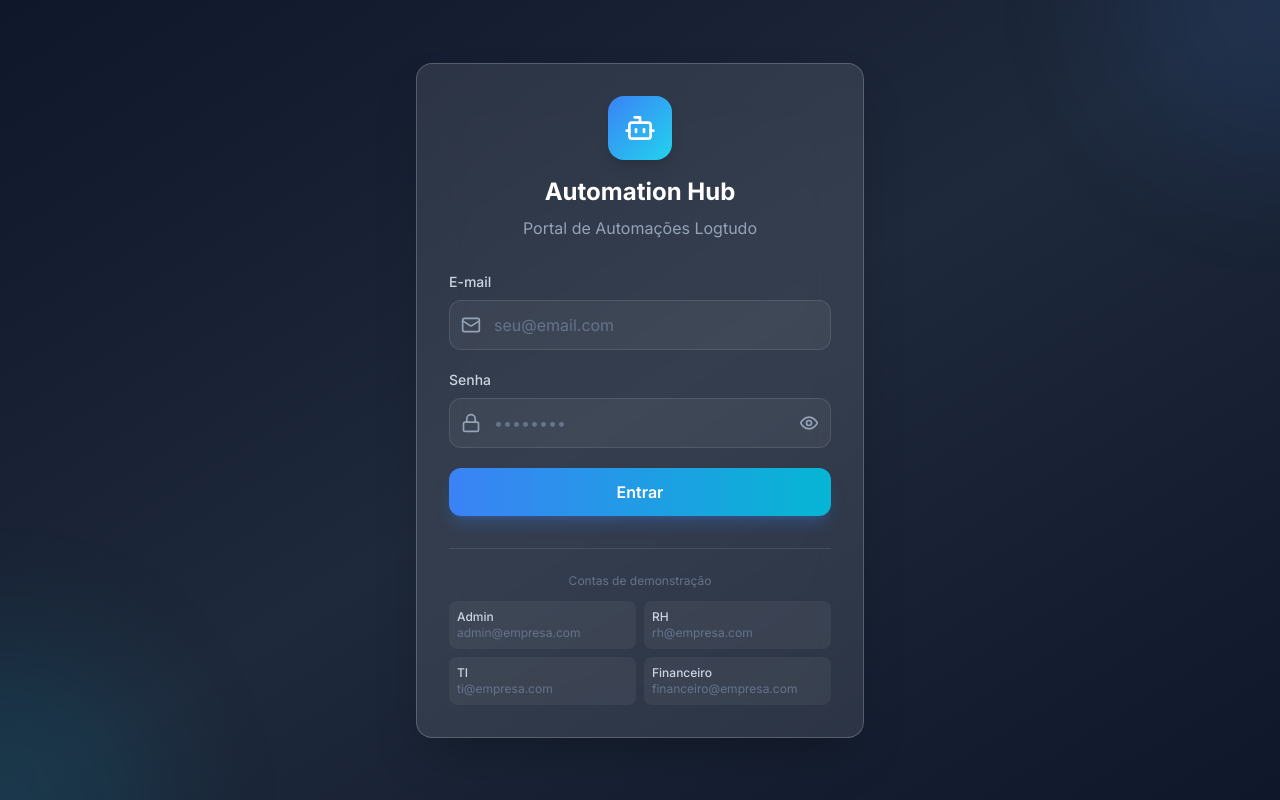
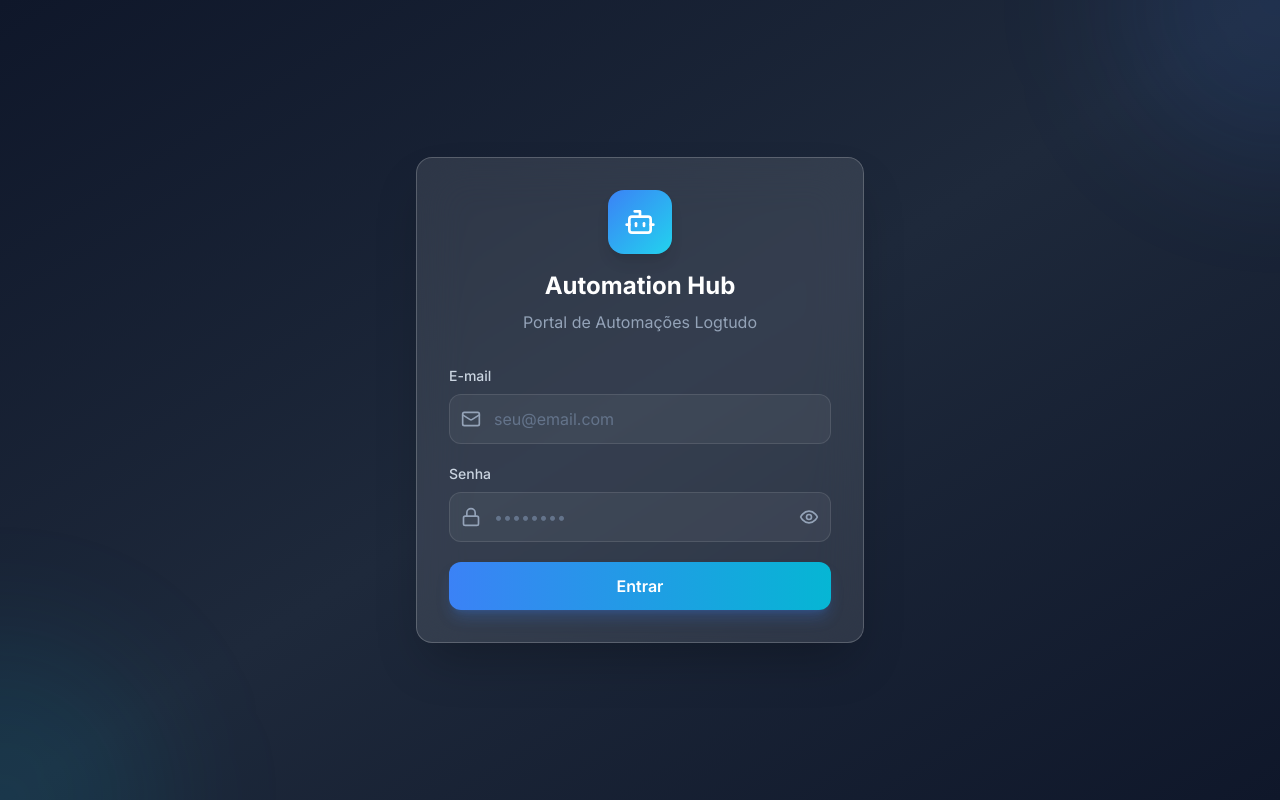
Before and after one commit to TecnologiaLogtudo/Automation-Hub, a React (Vite) app in the folder frontend/: page /login in a window 1280 px wide. Built offline with nearby package versions, Linux system fonts and the light colour scheme; no server answers.

Commit message:
Ajustes UI sem COntas demo

```diff
--- a/frontend/src/pages/Login.tsx
+++ b/frontend/src/pages/Login.tsx
@@ -109,45 +109,6 @@ export default function Login() {
               )}
             </button>
           </form>
-
-          {/* Demo Accounts */}
-          <div className="mt-8 pt-6 border-t border-white/10">
-            <p className="text-xs text-slate-500 text-center mb-3">Contas de demonstração</p>
-            <div className="grid grid-cols-2 gap-2 text-xs">
-              <button
-                type="button"
-                onClick={() => { setEmail('admin@empresa.com'); setPassword('admin123') }}
-                className="p-2 bg-white/5 hover:bg-white/10 rounded-lg text-slate-300 hover:text-white transition-colors text-left"
-              >
-                <span className="block font-medium">Admin</span>
-                <span className="text-slate-500">admin@empresa.com</span>
-              </button>
-              <button
-                type="button"
-                onClick={() => { setEmail('rh@empresa.com'); setPassword('rh123') }}
-                className="p-2 bg-white/5 hover:bg-white/10 rounded-lg text-slate-300 hover:text-white transition-colors text-left"
-              >
-                <span className="block font-medium">RH</span>
-                <span className="text-slate-500">rh@empresa.com</span>
-              </button>
-              <button
-                type="button"
-                onClick={() => { setEmail('ti@empresa.com'); setPassword('ti123') }}
-                className="p-2 bg-white/5 hover:bg-white/10 rounded-lg text-slate-300 hover:text-white transition-colors text-left"
-              >
-                <span className="block font-medium">TI</span>
-                <span className="text-slate-500">ti@empresa.com</span>
-              </button>
-              <button
-                type="button"
-                onClick={() => { setEmail('financeiro@empresa.com'); setPassword('fin123') }}
-                className="p-2 bg-white/5 hover:bg-white/10 rounded-lg text-slate-300 hover:text-white transition-colors text-left"
-              >
-                <span className="block font-medium">Financeiro</span>
-                <span className="text-slate-500">financeiro@empresa.com</span>
-              </button>
-            </div>
-          </div>
         </div>
       </div>
     </div>
```
